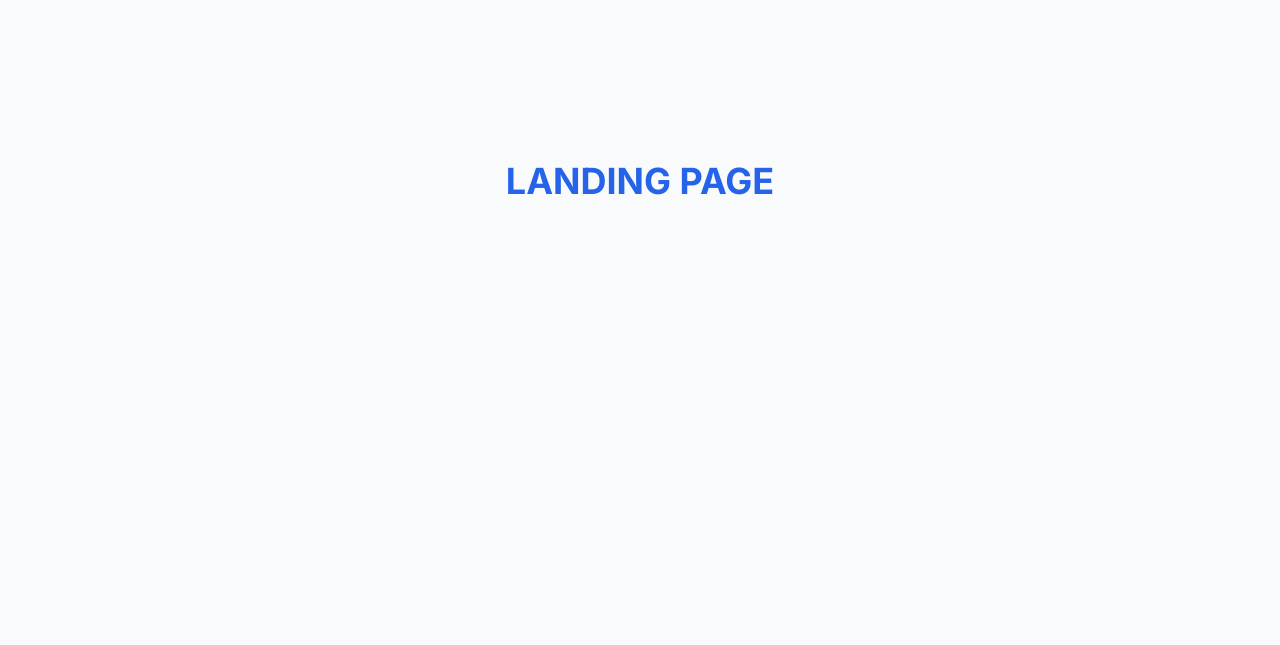
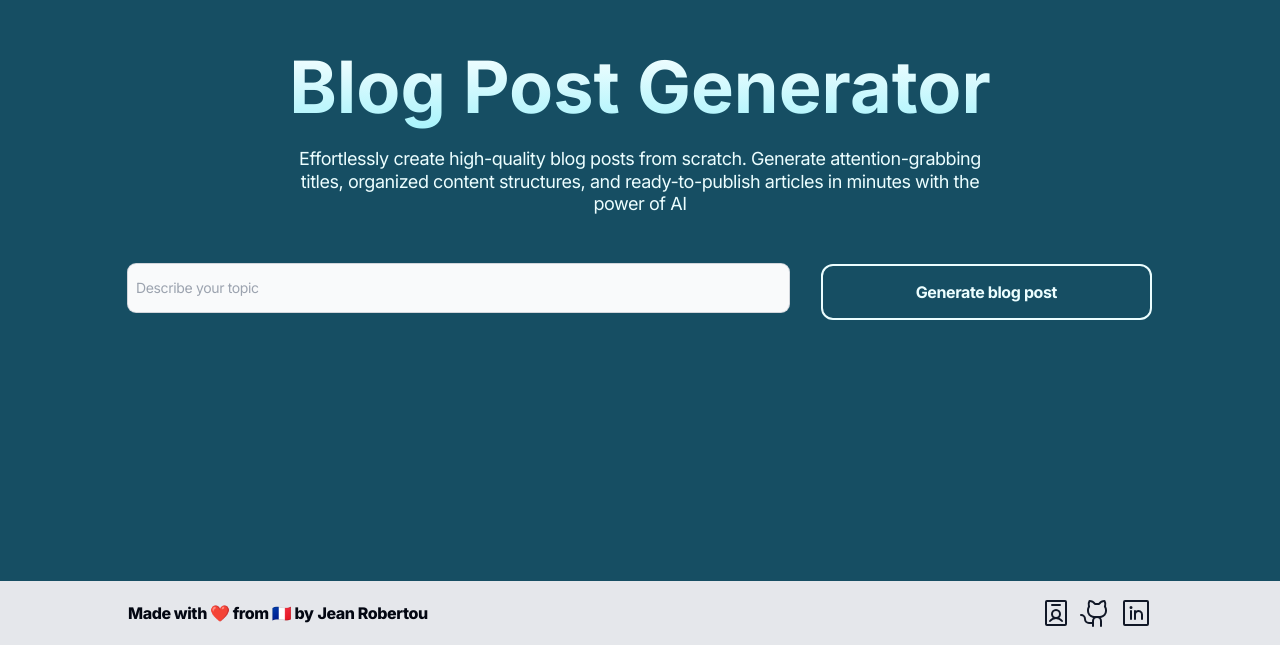
Before and after one commit to jean1591/blog-post-generator, a Next.js app: page / in a window 1280 px wide. Shown: the part 219-864 px from the top of the page. Before the commit the page ends 800 px from the top, so only its background shows below. Built offline with nearby package versions, Linux system fonts and the light colour scheme; no server answers.

Commit message:
feat: add lp hero

```diff
--- /dev/null
+++ b/src/app/(public)/(landing)/components/TopicInput.tsx
@@ -0,0 +1,30 @@
+'use client'
+
+import Link from 'next/link'
+import { setTopic } from '@/store/features/generate/slice'
+import { useDispatch } from 'react-redux'
+import { useState } from 'react'
+
+export const TopicInput = () => {
+  const dispatch = useDispatch()
+  const [inputTopic, setInputTopic] = useState<string>('')
+
+  return (
+    <div className="flex w-full gap-8">
+      <input
+        onChange={(e) => setInputTopic(e.target.value)}
+        value={inputTopic}
+        className="h-12 w-full rounded-lg bg-gray-50 p-2 text-sm leading-tight tracking-tight ring-1 ring-gray-300 md:w-2/3"
+        placeholder="Describe your topic"
+      />
+
+      <Link
+        onClick={() => dispatch(setTopic(inputTopic))}
+        className="w-full rounded-xl border-2 border-cyan-50 p-4 text-center font-bold leading-tight tracking-tight text-cyan-50 transition-colors duration-500 ease-in-out hover:bg-cyan-800 md:w-1/3"
+        href="/generate"
+      >
+        Generate blog post
+      </Link>
+    </div>
+  )
+}
--- a/src/app/(public)/(landing)/page.tsx
+++ b/src/app/(public)/(landing)/page.tsx
@@ -1,7 +1,28 @@
+import { Footer } from '../components/Footer'
+import { TopicInput } from './components/TopicInput'
+
 export default function Home() {
   return (
-    <div className="flex min-h-screen items-center justify-center">
-      <h1 className="text-4xl font-bold text-blue-600">LANDING PAGE</h1>
+    <div className="flex min-h-screen w-full flex-col">
+      <div className="h-screen bg-cyan-900">
+        <div className="mx-auto flex h-screen w-full max-w-5xl flex-1 flex-col items-center justify-center space-y-4 py-24">
+          <p className="inline-block bg-gradient-to-t from-cyan-200 to-white bg-clip-text text-7xl font-bold leading-tight text-transparent">
+            Blog Post Generator
+          </p>
+
+          <p className="w-2/3 text-center text-lg leading-tight tracking-tight text-cyan-50">
+            Effortlessly create high-quality blog posts from scratch. Generate
+            attention-grabbing titles, organized content structures, and
+            ready-to-publish articles in minutes with the power of AI
+          </p>
+
+          <div className="!mt-12 w-full">
+            <TopicInput />
+          </div>
+        </div>
+      </div>
+
+      <Footer />
     </div>
   )
 }
--- a/src/app/(public)/generate/components/Ideas.tsx
+++ b/src/app/(public)/generate/components/Ideas.tsx
@@ -7,11 +7,11 @@ import {
   toggleIsLoadingTitle,
 } from '@/store/features/generate/slice'
 import { useDispatch, useSelector } from 'react-redux'
+import { useEffect, useState } from 'react'
 
 import { PlanSection } from '@/types/generator'
 import { RootState } from '@/store/store'
 import { classNames } from '@/utils/classNames'
-import { useState } from 'react'
 
 const fetchTitles = async (topic: string): Promise<{ titles: string[] }> => {
   const response = await fetch(`/api/generate/titles`, {
@@ -48,17 +48,25 @@ export const Ideas = () => {
 
 const TitleInput = () => {
   const dispatch = useDispatch()
-  const { isLoadingTitles } = useSelector((state: RootState) => state.generator)
-  const [topic, setTopic] = useState<string>('')
+  const { isLoadingTitles, topic } = useSelector(
+    (state: RootState) => state.generator
+  )
+  const [inputTopic, setInputTopic] = useState<string>('')
+
+  useEffect(() => {
+    if (topic) {
+      setInputTopic(topic)
+    }
+  }, [])
 
   const handleOnClick = async () => {
     if (topic !== '') {
       dispatch(toggleIsLoadingTitle())
 
-      const { titles } = await fetchTitles(topic)
+      const { titles } = await fetchTitles(inputTopic)
       dispatch(setTitles(titles))
 
-      setTopic('')
+      setInputTopic('')
       dispatch(toggleIsLoadingTitle())
     }
   }
@@ -73,13 +81,13 @@ const TitleInput = () => {
         Briefly write about your article's topic, we'll generate titles for you
       </p>
       <textarea
-        onChange={(e) => setTopic(e.target.value)}
-        value={topic}
+        onChange={(e) => setInputTopic(e.target.value)}
+        value={inputTopic}
         className="mt-2 h-24 w-full rounded-lg bg-gray-50 p-2 text-sm font-medium leading-tight tracking-tight ring-1 ring-gray-300"
       />
 
       <button
-        disabled={topic === ''}
+        disabled={inputTopic === ''}
         onClick={handleOnClick}
         className="mt-8 flex w-full items-center justify-center gap-1 rounded-xl bg-cyan-900 p-4 leading-tight tracking-tight text-cyan-50 transition-colors duration-300 ease-in-out disabled:bg-gray-100 disabled:text-gray-500 disabled:ring-1 disabled:ring-gray-300"
       >
--- a/src/app/(public)/generate/page.tsx
+++ b/src/app/(public)/generate/page.tsx
@@ -1,5 +1,5 @@
-import { Footer } from './components/Footer'
-import { Navbar } from './components/Navbar'
+import { Footer } from '../components/Footer'
+import { Navbar } from '../components/Navbar'
 import { SelectedTab } from './components/SelectedTab'
 import { TabSelector } from './components/TabSelector'
 
--- a/src/app/layout.tsx
+++ b/src/app/layout.tsx
@@ -60,7 +60,10 @@ export default function RootLayout({
     <StoreProvider>
       <html lang="en" className="scroll-smooth">
         <body
-          className={classNames(inter.className, 'bg-gray-50 text-gray-900')}
+          className={classNames(
+            inter.className,
+            'bg-gray-50 font-mono text-gray-900'
+          )}
         >
           <Script
             defer
--- a/src/store/features/generate/slice.ts
+++ b/src/store/features/generate/slice.ts
@@ -8,6 +8,7 @@ export interface GeneratorSlice {
   selectedTabIndex: number
   titles: string[]
   title: string | undefined
+  topic: string | undefined
 }
 
 const initialState: GeneratorSlice = {
@@ -17,6 +18,7 @@ const initialState: GeneratorSlice = {
   selectedTabIndex: 0,
   titles: [],
   title: undefined,
+  topic: undefined,
 }
 
 const deleteFromSections = (plan: PlanSection[], id: string): PlanSection[] => {
@@ -89,6 +91,9 @@ export const generatorSlice = createSlice({
     setToc: (state, action: PayloadAction<PlanSection[]>) => {
       state.plan = action.payload
     },
+    setTopic: (state, action: PayloadAction<string>) => {
+      state.topic = action.payload
+    },
     toggleIsLoadingTitle: (state) => {
       state.isLoadingTitles = !state.isLoadingTitles
     },
@@ -103,6 +108,7 @@ export const {
   setTitle,
   setTitles,
   setToc,
+  setTopic,
   toggleIsLoadingTitle,
 } = generatorSlice.actions
 
```
Also changed, not shown: src/app/(public)/components/Footer.tsx (renamed from src/app/(public)/generate/components/Footer.tsx), src/app/(public)/components/Navbar.tsx (renamed from src/app/(public)/generate/components/Navbar.tsx).
